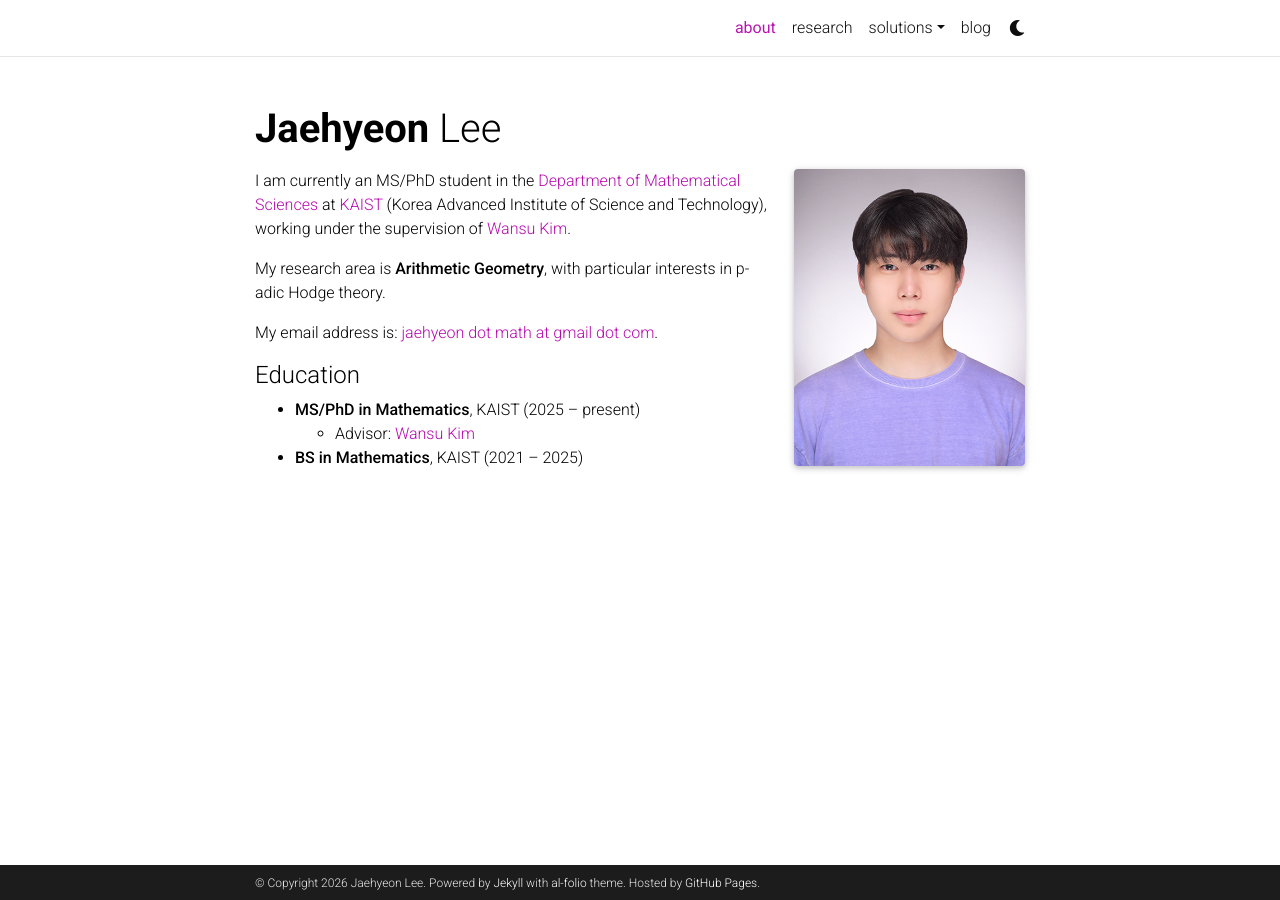
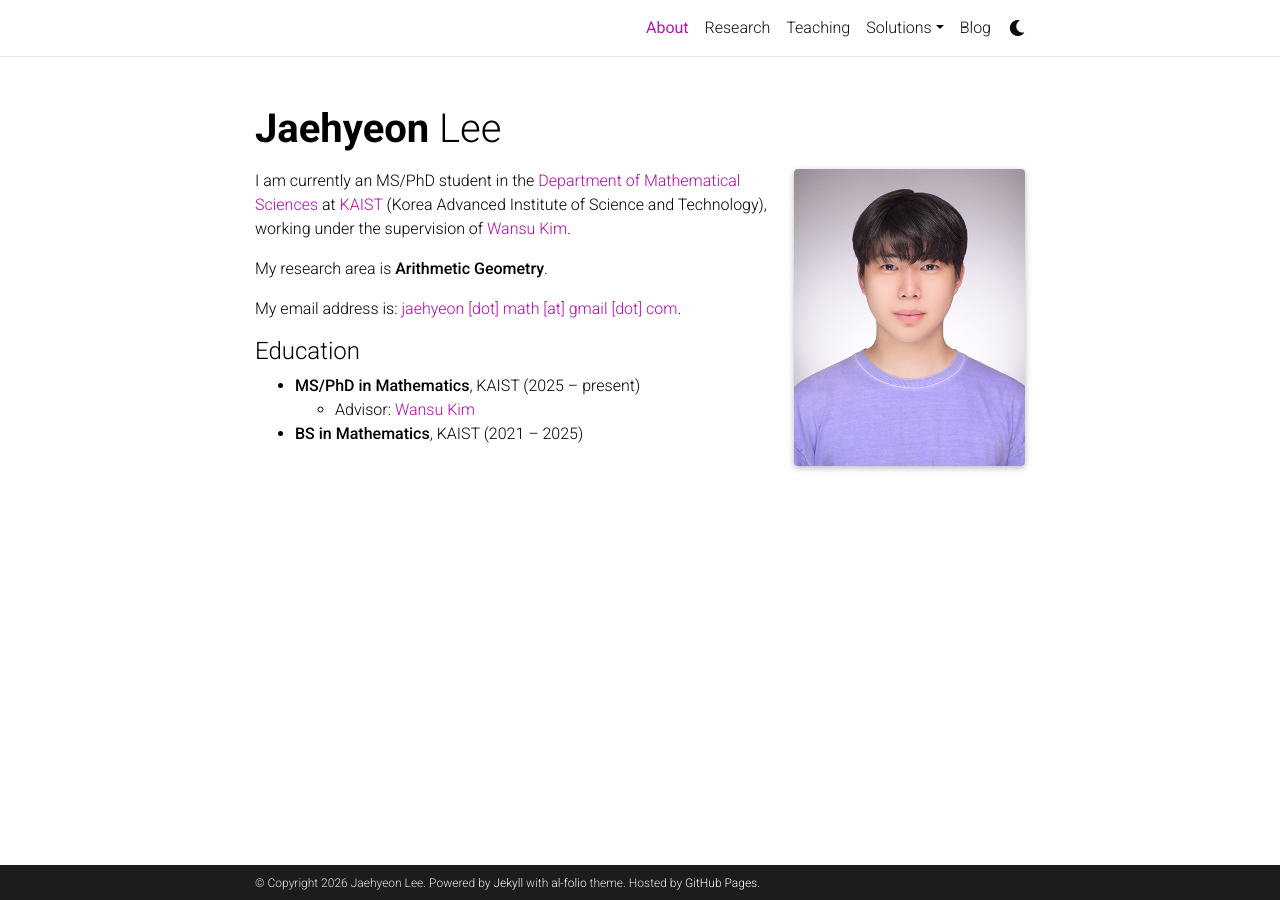
Before and after one commit to ijhlee0511/ijhlee0511.github.io, a Jekyll site: the page built from _pages/about.md, in a window 1280 px wide. Built offline with Jekyll 4.4.1, drawn with Linux system fonts in a browser that asks for light colours; full-size pictures stand in for the smaller copies a plugin makes; some web fonts are replaced; comment, search, counter and statistics services are not loaded; a style sheet for code colours, icons or effects is not loaded.

Commit message:
Teaching & Captial letters

```diff
--- a/_config.yml
+++ b/_config.yml
@@ -122,7 +122,7 @@ bing_site_verification:  # out your bing-site-verification ID (Bing Webmaster)
 # -----------------------------------------------------------------------------
 
 blog_name: # blog_name will be displayed in your blog page
-blog_nav_title: blog # your blog must have a title for it to be displayed in the nav bar
+blog_nav_title: Blog # your blog must have a title for it to be displayed in the nav bar
 blog_description: #a simple whitespace theme for academics
 permalink: /blog/:year/:title/
 
--- a/_pages/about.md
+++ b/_pages/about.md
@@ -1,6 +1,6 @@
 ---
 layout: about
-title: about
+title: About
 permalink: /
 subtitle:
 
@@ -16,9 +16,9 @@ social: false  # includes social icons at the bottom of the page
 ---
 I am currently an MS/PhD student in the [Department of Mathematical Sciences](https://mathsci.kaist.ac.kr/) at [KAIST](https://www.kaist.ac.kr/kr/) (Korea Advanced Institute of Science and Technology), working under the supervision of [Wansu Kim](https://sites.google.com/site/wansukimmaths/).
 
-My research area is **Arithmetic Geometry**, with particular interests in p-adic Hodge theory.
+My research area is **Arithmetic Geometry**.
 
-My email address is: [jaehyeon dot math at gmail dot com](mailto:jaehyeon.math@gmail.com).
+My email address is: [jaehyeon [dot] math [at] gmail [dot] com](mailto:jaehyeon.math@gmail.com).
 
 
 #### Education
--- a/blog/index.html
+++ b/blog/index.html
@@ -1,6 +1,6 @@
 ---
 layout: default
-title: blog
+title: Blog
 pagination:
   enabled: true
   collection: posts
```
Also changed, not shown: _pages/dropdown.md (+1 -1 lines), _pages/research.md (+1 -1 lines), _pages/teaching.md (added, +15 -0 lines).
